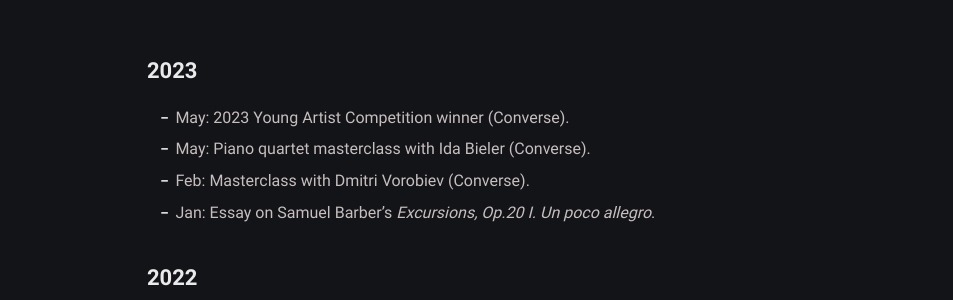
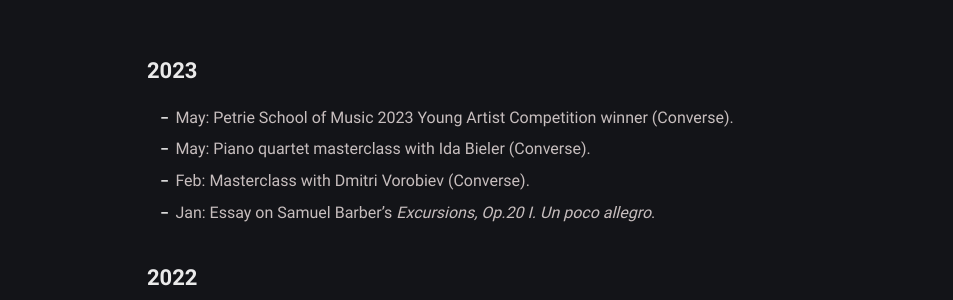
Before and after one commit to atrial-albumen/atrial-albumen.github.io, a Jekyll site: the page built from resume.md, in a window 1280 px wide. Shown: the part 265-565 px from the top of the page, without its empty margins (163-1116 px from the left). Built offline with Jekyll 4.4.1, drawn with Linux system fonts in a browser that asks for light colours.

Commit message:
Update resume.md

```diff
--- a/resume.md
+++ b/resume.md
@@ -8,7 +8,7 @@
 
 ## 2023
 
-* May: 2023 Young Artist Competition winner (Converse).
+* May: Petrie School of Music 2023 Young Artist Competition winner (Converse).
 * May: Piano quartet masterclass with Ida Bieler (Converse).
 * Feb: Masterclass with Dmitri Vorobiev (Converse).
 * Jan: Essay on Samuel Barber's _Excursions, Op.20 I. Un poco allegro_.
```
